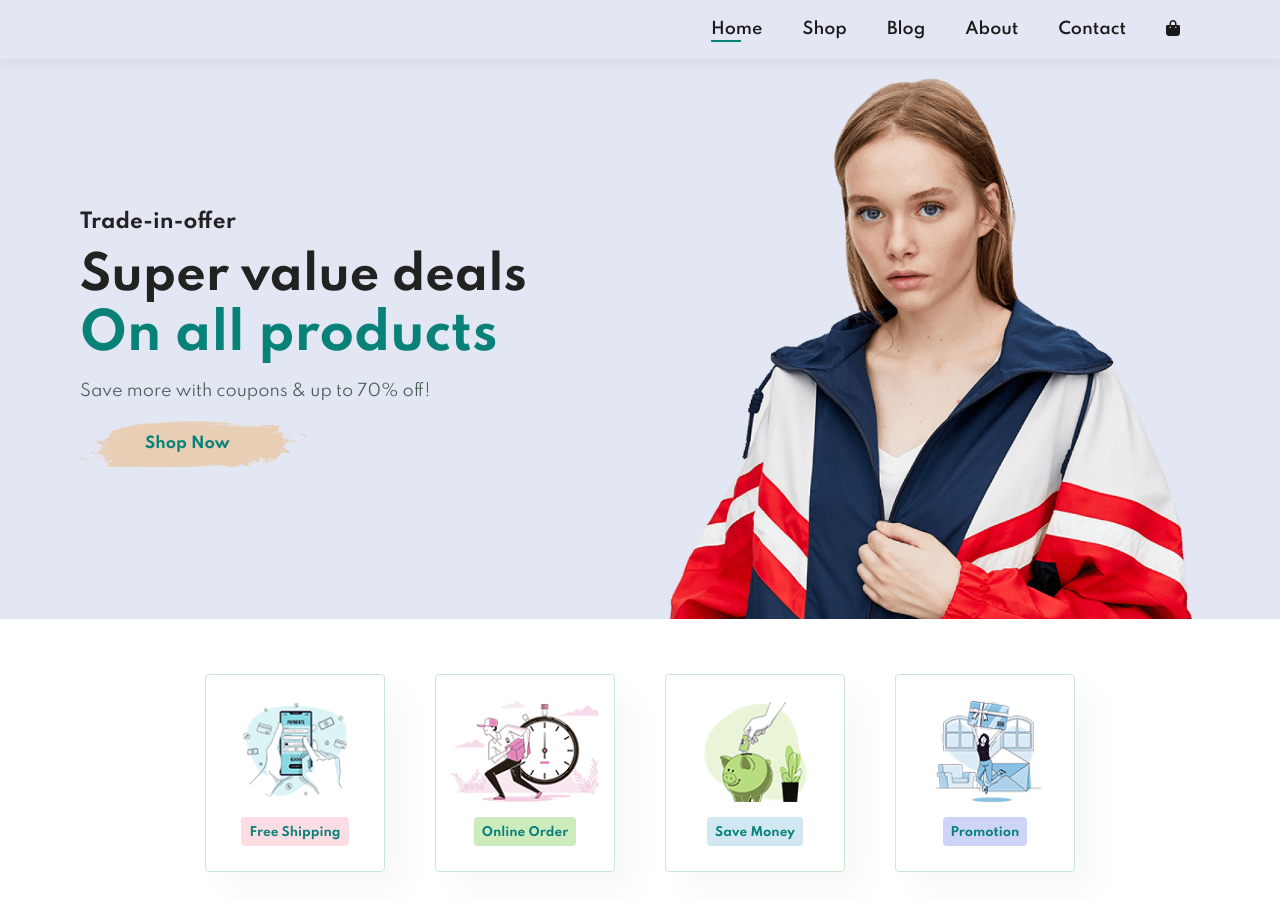
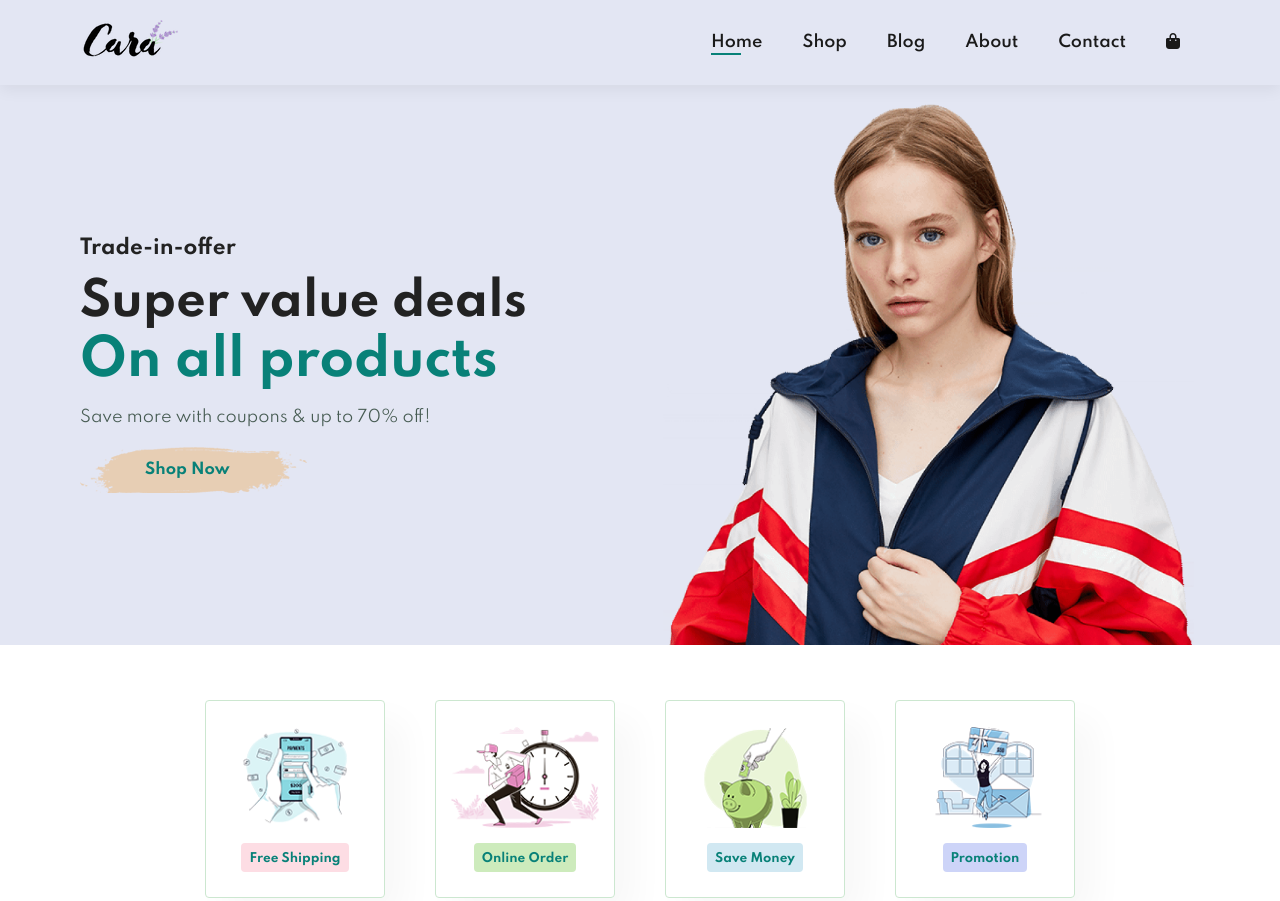
Before and after one commit to Moazzama07/ecommerce-website, a plain HTML site: page index.html in a window 1280 px wide. Shown: the top 901 px of the page. Drawn offline with Linux system fonts and the light colour scheme.

Commit message:
Update index.html

```diff
--- a/index.html
+++ b/index.html
@@ -12,7 +12,7 @@
 
 <body>
     <section id="header">
-        <a href="#"><img src="br" class="logo" alt=""></a>
+        <a href="#"><img src="logo.png" class="logo" alt=""></a>
         <div>
             <a href="#" id="close"><i class="fa-solid fa-xmark"></i></a>
             <ul id="navbar">
```
